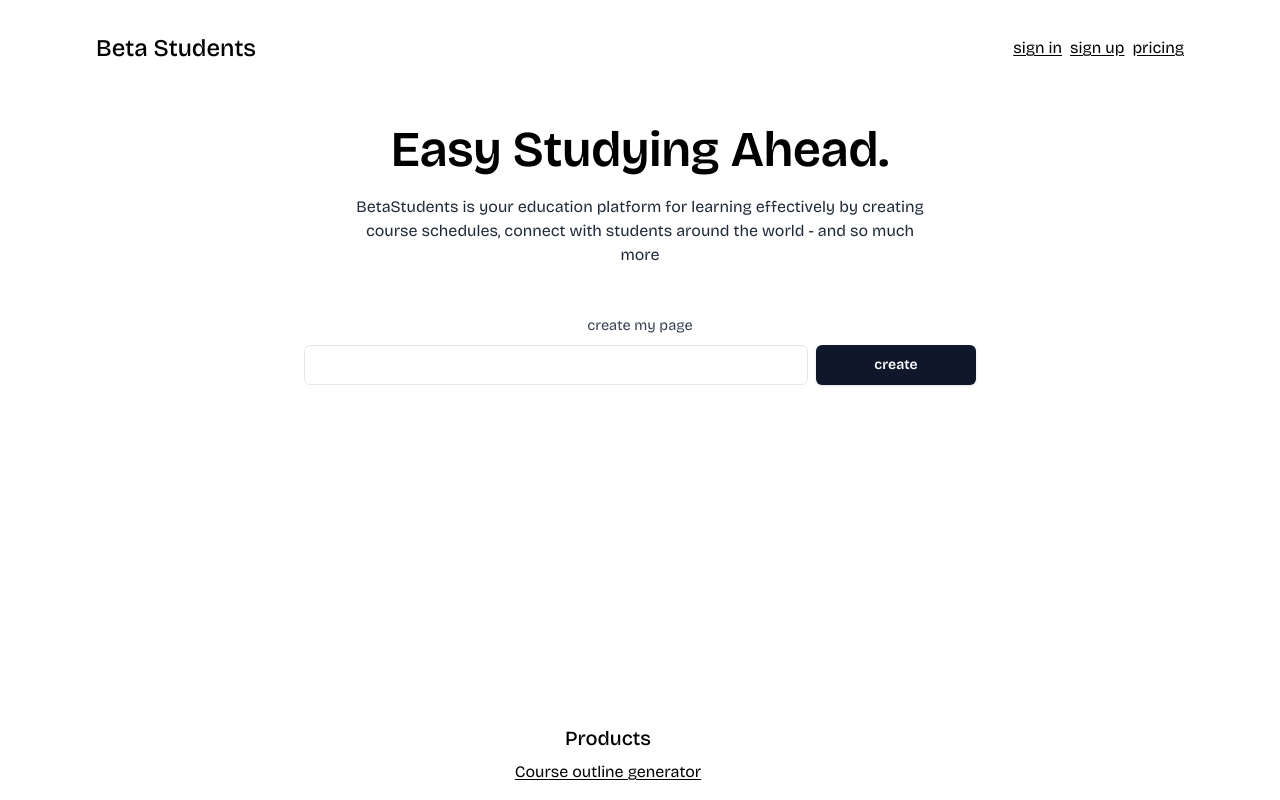
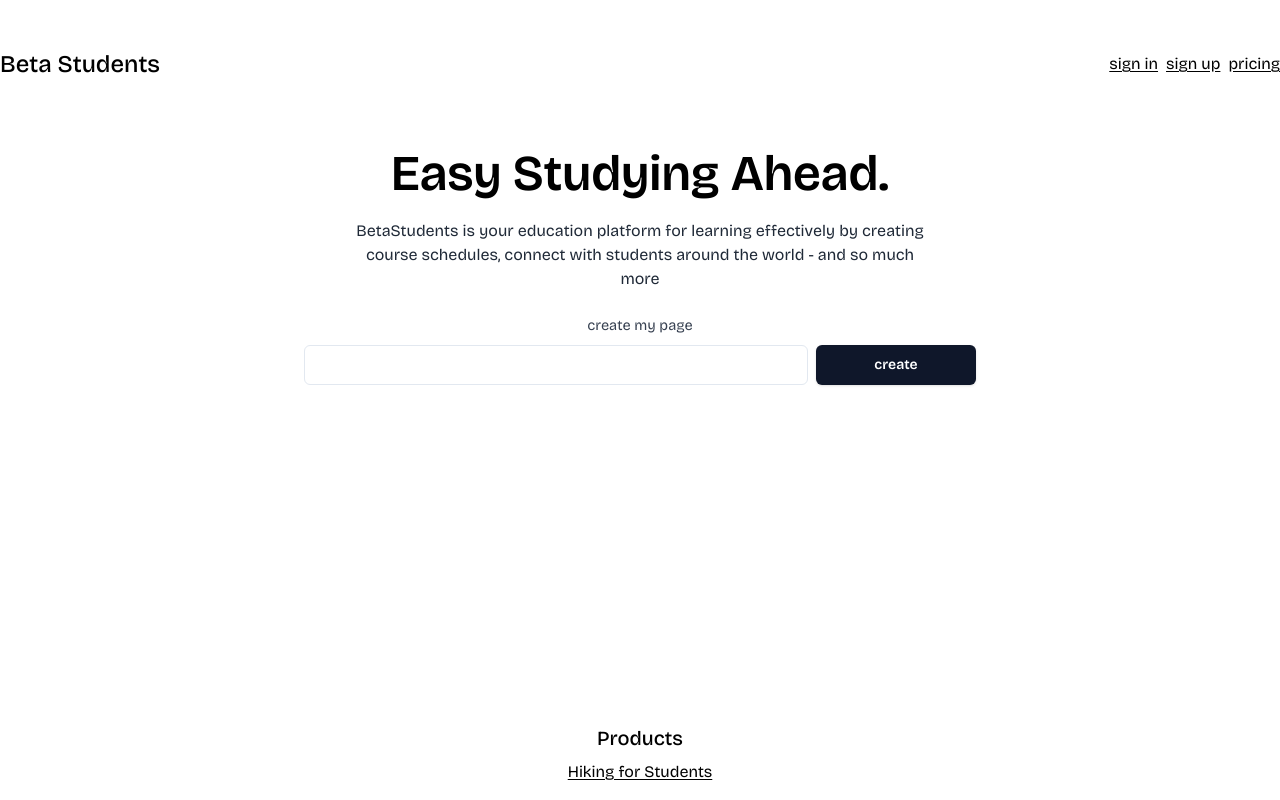
Before and after one commit to devodii/betastudents, a Next.js app in the folder apps/web/: page / in a window 1280 px wide. Built offline with nearby package versions, Linux system fonts and the light colour scheme; no server answers.

Commit message:
chore: add component

```diff
--- a/apps/web/actions/payments.ts
+++ b/apps/web/actions/payments.ts
@@ -38,7 +38,9 @@ export const createCheckoutUrl = async () => {
 
     console.log({ checkoutUrl });
     return checkoutUrl;
-  } catch (error) {
-    console.log("An error occured while generating checkout URL", error);
+  } catch (error: any) {
+    console.log("An error occured while generating checkout URL", {
+      error: error?.errors,
+    });
   }
 };
--- a/apps/web/app/[handle]/page.tsx
+++ b/apps/web/app/[handle]/page.tsx
@@ -1,7 +1,7 @@
 import { Wrapper } from "@repo/ui/wrapper";
-import Image from "next/image";
 import { notFound } from "next/navigation";
 import { getProfile } from "../../actions/profile";
+import BlurImage from "../../components/blur-image";
 import { educationLevels } from "../../features/profile/education-level";
 import { Profile } from "../../features/profile/types";
 
@@ -19,7 +19,7 @@ export default async function ProfilePage({ params }: Props) {
   return (
     <Wrapper className="items-start max-w-2xl gap-2 px-6 md:px-12">
       <div className="relative h-[400px] w-full max-w-[300px] rounded-md mb-4">
-        <Image
+        <BlurImage
           fill
           src={profile.photo_url}
           className="rounded-md object-cover"
--- /dev/null
+++ b/apps/web/app/hiking/page.tsx
@@ -0,0 +1,9 @@
+import { Wrapper } from "@repo/ui/wrapper";
+
+export default function HikingPage() {
+  return (
+    <Wrapper className="justify-start my-12">
+      <div className="text-[3.125rem] font-medium text-center">Hiking</div>
+    </Wrapper>
+  );
+}
--- a/apps/web/app/layout.tsx
+++ b/apps/web/app/layout.tsx
@@ -1,3 +1,4 @@
+import { MainLayout } from "../components/layout";
 import "./globals.css";
 import type { Metadata } from "next";
 
@@ -14,7 +15,9 @@ export default function RootLayout({
   return (
     <html lang="en">
       <body>
-        <main>{children}</main>
+        <main>
+          <MainLayout>{children}</MainLayout>
+        </main>
       </body>
     </html>
   );
--- a/apps/web/app/page.tsx
+++ b/apps/web/app/page.tsx
@@ -1,72 +1,9 @@
-import Link from "next/link";
-import { getUser } from "../actions/user";
 import { SemiProfileForm } from "../features/profile/semi-profile-form";
 
 export default async function Page() {
-  const user = await getUser();
-
-  const hasSession = user?.data?.user?.id;
-
   return (
-    <div className="my-8 px-12 md:px-24 mx-auto max-w-7xl flex flex-col gap-6">
-      <header className="w-full flex items-center justify-between">
-        <b className="text-2xl font-medium">Beta Students</b>
-
-        <nav>
-          <ul className="flex gap-2">
-            {hasSession ? (
-              <>
-                <li>
-                  <Link
-                    href={"/dashboard"}
-                    className="underline underline-offset-2"
-                  >
-                    dashboard
-                  </Link>
-                </li>
-                <li>
-                  <Link
-                    href={"/pricing"}
-                    className="underline underline-offset-2"
-                  >
-                    pricing
-                  </Link>
-                </li>
-              </>
-            ) : (
-              <>
-                <li>
-                  <Link
-                    href={"/sign-in"}
-                    className="underline underline-offset-2"
-                  >
-                    sign in
-                  </Link>
-                </li>
-                <li>
-                  <Link
-                    href={"/sign-up"}
-                    className="underline underline-offset-2"
-                  >
-                    sign up
-                  </Link>
-                </li>
-
-                <li>
-                  <Link
-                    href={"/pricing"}
-                    className="underline underline-offset-2"
-                  >
-                    pricing
-                  </Link>
-                </li>
-              </>
-            )}
-          </ul>
-        </nav>
-      </header>
-
-      <div className="space-y-2 my-4 md:my-6 max-w-xl mx-auto">
+    <>
+      <div className="space-y-2 my-4 md:my-6 max-w-xl mx-auto mt-12 ">
         <div className="text-[3.125rem] font-semibold text-center">
           Easy Studying Ahead.
         </div>
@@ -83,16 +20,6 @@ export default async function Page() {
 
         <SemiProfileForm />
       </div>
-
-      <footer className="flex flex-col gap-2 items-center justify-center mx-auto fixed bottom-4 w-full max-w-5xl">
-        <p className="text-xl font-medium">Products</p>
-        <Link
-          href={"/apps/outline-gen"}
-          className="underline underline-offset-2"
-        >
-          Course outline generator
-        </Link>
-      </footer>
-    </div>
+    </>
   );
 }
--- /dev/null
+++ b/apps/web/components/blur-image.tsx
@@ -0,0 +1,22 @@
+"use client";
+
+import cn from "clsx";
+import Image, { type ImageProps } from "next/image";
+import * as React from "react";
+
+export default function BlurImage(props: ImageProps) {
+  const [isLoading, setLoading] = React.useState(true);
+
+  return (
+    <Image
+      {...props}
+      alt={props.alt}
+      className={cn(
+        props.className,
+        "duration-700 ease-in-out",
+        isLoading ? "scale-105 blur-lg" : "scale-100 blur-0"
+      )}
+      onLoad={() => setLoading(false)}
+    />
+  );
+}
--- /dev/null
+++ b/apps/web/components/footer.tsx
@@ -0,0 +1,12 @@
+import Link from "next/link";
+
+export const Footer = () => {
+  return (
+    <footer className="flex flex-col gap-2 items-center justify-center mx-auto fixed bottom-4 w-full max-w-7xl">
+      <p className="text-xl font-medium">Products</p>
+      <Link href={"/hiking"} className="underline underline-offset-2">
+        Hiking for Students
+      </Link>
+    </footer>
+  );
+};
--- /dev/null
+++ b/apps/web/components/header.tsx
@@ -0,0 +1,67 @@
+import Link from "next/link";
+import { getUser } from "../actions/user";
+
+export const Header = async () => {
+  const user = await getUser();
+
+  const hasSession = user?.data?.user?.id;
+
+  return (
+    <header className="w-full flex items-center justify-between fixed top-12 max-w-7xl">
+      <b className="text-2xl font-medium">Beta Students</b>
+
+      <nav>
+        <ul className="flex gap-2">
+          {hasSession ? (
+            <>
+              <li>
+                <Link
+                  href={"/dashboard"}
+                  className="underline underline-offset-2"
+                >
+                  dashboard
+                </Link>
+              </li>
+              <li>
+                <Link
+                  href={"/pricing"}
+                  className="underline underline-offset-2"
+                >
+                  pricing
+                </Link>
+              </li>
+            </>
+          ) : (
+            <>
+              <li>
+                <Link
+                  href={"/sign-in"}
+                  className="underline underline-offset-2"
+                >
+                  sign in
+                </Link>
+              </li>
+              <li>
+                <Link
+                  href={"/sign-up"}
+                  className="underline underline-offset-2"
+                >
+                  sign up
+                </Link>
+              </li>
+
+              <li>
+                <Link
+                  href={"/pricing"}
+                  className="underline underline-offset-2"
+                >
+                  pricing
+                </Link>
+              </li>
+            </>
+          )}
+        </ul>
+      </nav>
+    </header>
+  );
+};
--- /dev/null
+++ b/apps/web/components/layout.tsx
@@ -0,0 +1,13 @@
+import * as React from "react";
+import { Header } from "./header";
+import { Footer } from "./footer";
+
+export const MainLayout = ({ children }: React.PropsWithChildren) => {
+  return (
+    <div className="my-8 px-4 md:px-0 mx-auto max-w-7xl flex flex-col gap-6">
+      <Header />
+      <div className="min-h-full mt-12 md:mt-20">{children}</div>
+      <Footer />
+    </div>
+  );
+};
```
